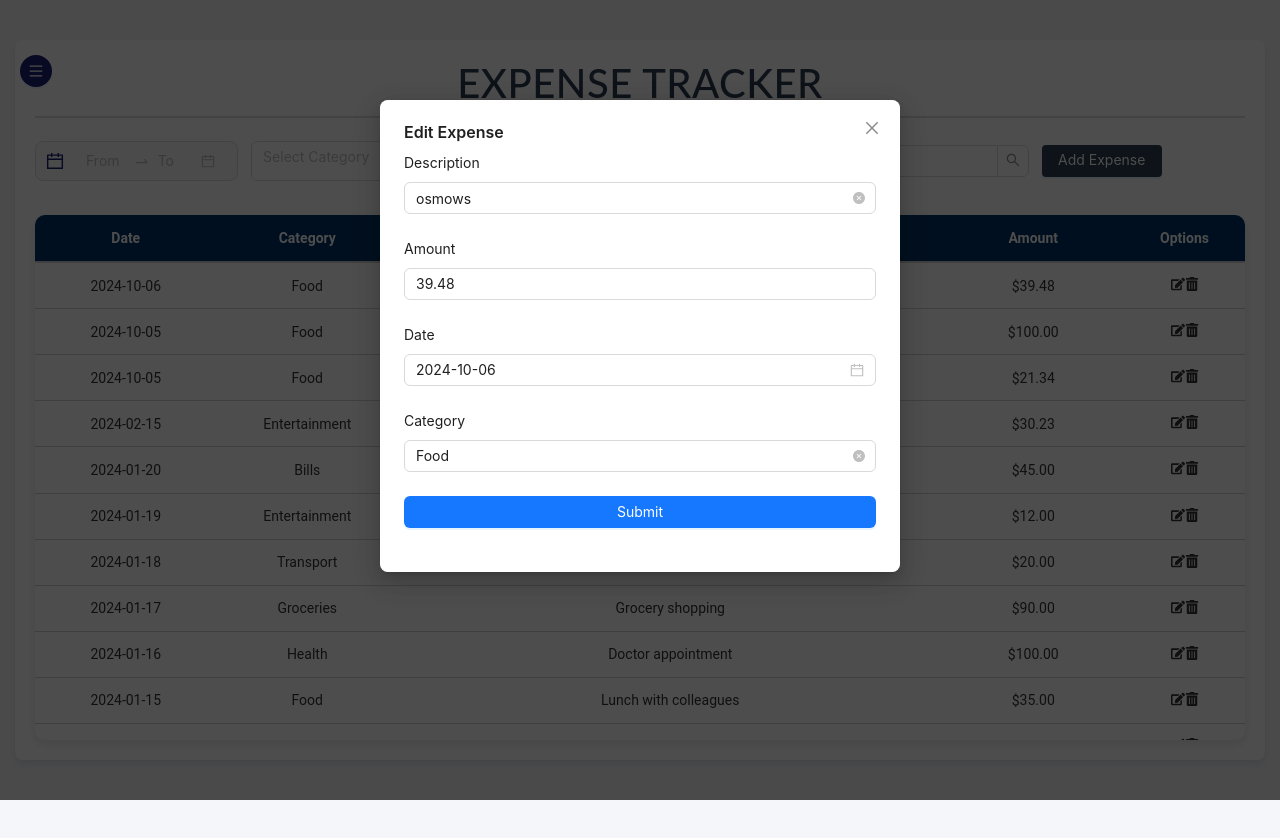
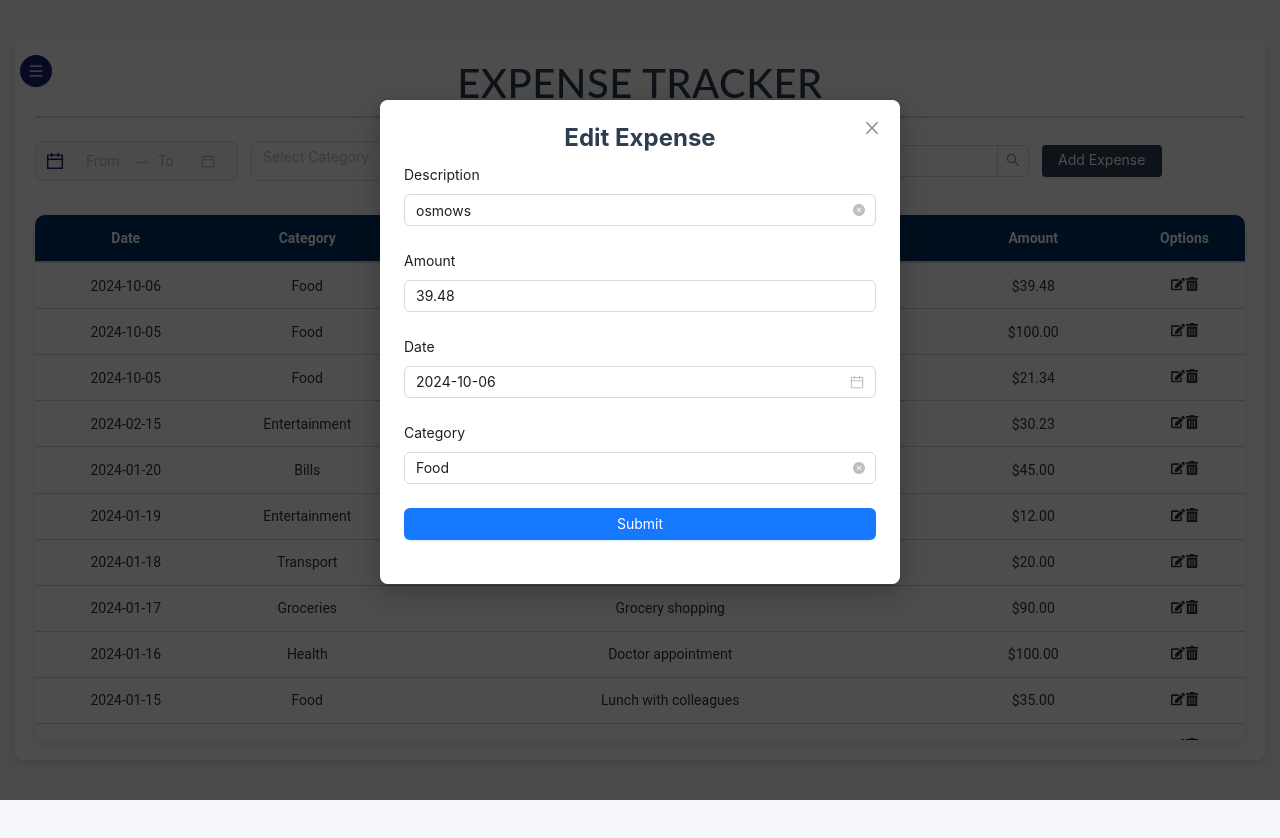
Before and after one commit to geggenpress4231/expensetracker, a React (Create React App) app: page / in a window 1280 px wide. Both pictures are taken after a click on the icon 1177 px from the left and 284 px from the top of the page. Built offline with nearby package versions, Linux system fonts and the light colour scheme; data requests are answered from the project's data file.

Commit message:
added filters

```diff
--- a/src/components/ExpenseFormModal.jsx
+++ b/src/components/ExpenseFormModal.jsx
@@ -1,23 +1,26 @@
 import React from 'react';
 import { Modal } from 'antd';
-import { useSelector, useDispatch } from 'react-redux';  // Import useSelector and useDispatch from Redux
+import { useSelector, useDispatch } from 'react-redux';
 import ExpenseForm from './ExpenseForm';
-import { hideModal } from '../actions/modalActions';  // Import hideModal action
+import { hideModal } from '../actions/modalActions';
 
 const ExpenseFormModal = () => {
   const dispatch = useDispatch();
 
-  // Access modal state from Redux using useSelector
   const isModalVisible = useSelector((state) => state.modal.isModalVisible);
   const editingExpense = useSelector((state) => state.modal.editingExpense);
 
   const handleCancel = () => {
-    dispatch(hideModal());  // Dispatch the hideModal action
+    dispatch(hideModal());
   };
 
   return (
     <Modal
-      title={editingExpense ? "Edit Expense" : "Add New Expense"}
+      title={
+        <div style={{ textAlign: 'center', fontSize: '1.5rem', fontWeight: 'bold', color: '#2C3E50' }}>
+          {editingExpense ? "Edit Expense" : "Add New Expense"}
+        </div>
+      }
       visible={isModalVisible}
       onCancel={handleCancel}
       footer={null}
--- a/src/pages/ExpensePage.jsx
+++ b/src/pages/ExpensePage.jsx
@@ -1,16 +1,14 @@
 import React, { useState, useMemo } from "react";
-import { Button, Modal } from 'antd';
+import { Button } from 'antd';
 import { useDispatch, useSelector } from 'react-redux';
 import ExpenseList from "../components/ExpenseList";
-import ExpenseForm from "../components/ExpenseForm";
 import HamburgerMenu from "../components/HamburgerMenu";
 import ExpenseSearch from "../components/ExpenseSearch";
 import DateFilter from "../components/DateFilter";
-import { showModal, hideModal } from "../actions/modalActions";
+import { showModal } from "../actions/modalActions";
 import CategoryFilter from "../components/CategoryFilter";
+import ExpenseFormModal from "../components/ExpenseFormModal"; // Import the ExpenseFormModal
 import './ExpensePage.css';
-
-
 
 export default function ExpensePage() {
   const dispatch = useDispatch();
@@ -18,17 +16,11 @@ export default function ExpensePage() {
   const [selectedDateRange, setSelectedDateRange] = useState([null, null]); // Date filter state
   const [selectedCategories, setSelectedCategories] = useState([]); // Category filter state
 
-  const isModalVisible = useSelector((state) => state.modal.isModalVisible);
-  const editingExpense = useSelector((state) => state.modal.editingExpense);
   const expenses = useSelector((state) => state.expenses.expenses); // Assuming expenses come from Redux store
 
   // Show modal for Add or Edit Expense
   const showModalHandler = (expense = null) => {
     dispatch(showModal(expense));
-  };
-
-  const handleCancel = () => {
-    dispatch(hideModal());
   };
 
   // Handle search (passed to the ExpenseSearch component)
@@ -54,12 +46,11 @@ export default function ExpensePage() {
 
       {/* Search, Filters, and Add Expense Button in individual divs */}
       <div className="filters-container">
-
         <div className="filter-item">
           <DateFilter onDateChange={handleDateChange} />
         </div>
         <div className="filter-item">
-        <CategoryFilter
+          <CategoryFilter
             categories={categories}
             onCategoryChange={setSelectedCategories}
             selectedCategories={selectedCategories}
@@ -84,19 +75,8 @@ export default function ExpensePage() {
         selectedCategories={selectedCategories}  // Changed to plural as it's a multi-select
       />
 
-      {isModalVisible && (
-        <Modal
-          title={editingExpense ? "Edit Expense" : "Add New Expense"}
-          visible={isModalVisible}
-          onCancel={handleCancel}
-          footer={null}
-        >
-          <ExpenseForm
-            expense={editingExpense}
-            onSubmit={handleCancel}
-          />
-        </Modal>
-      )}
+      {/* Use ExpenseFormModal to handle the modal display */}
+      <ExpenseFormModal />
     </div>
   );
 }
```
